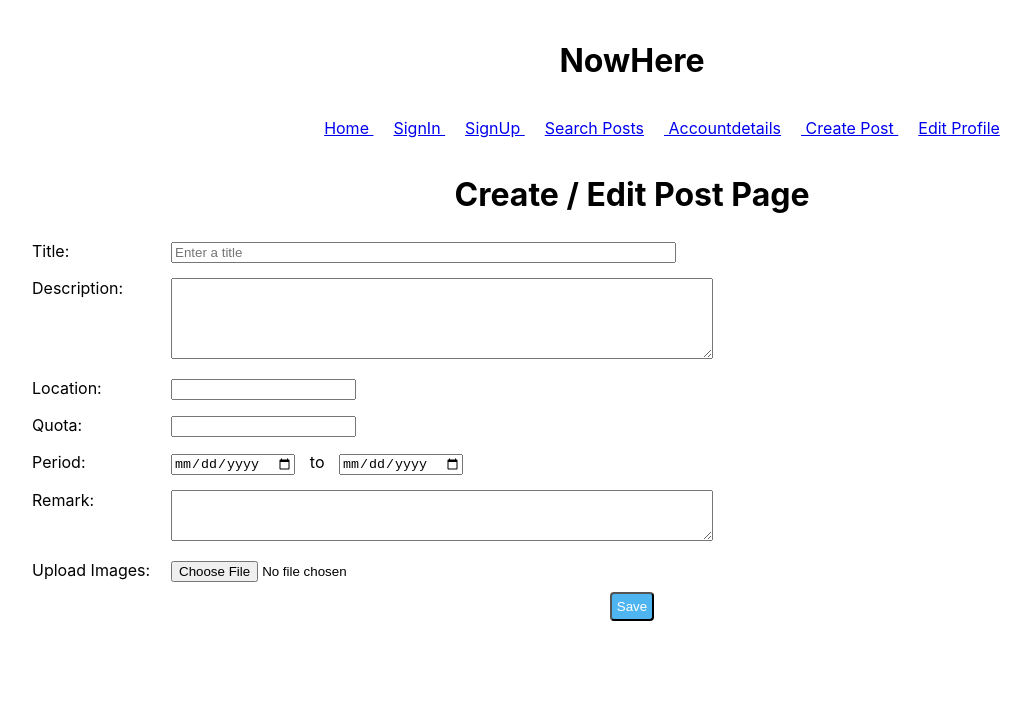
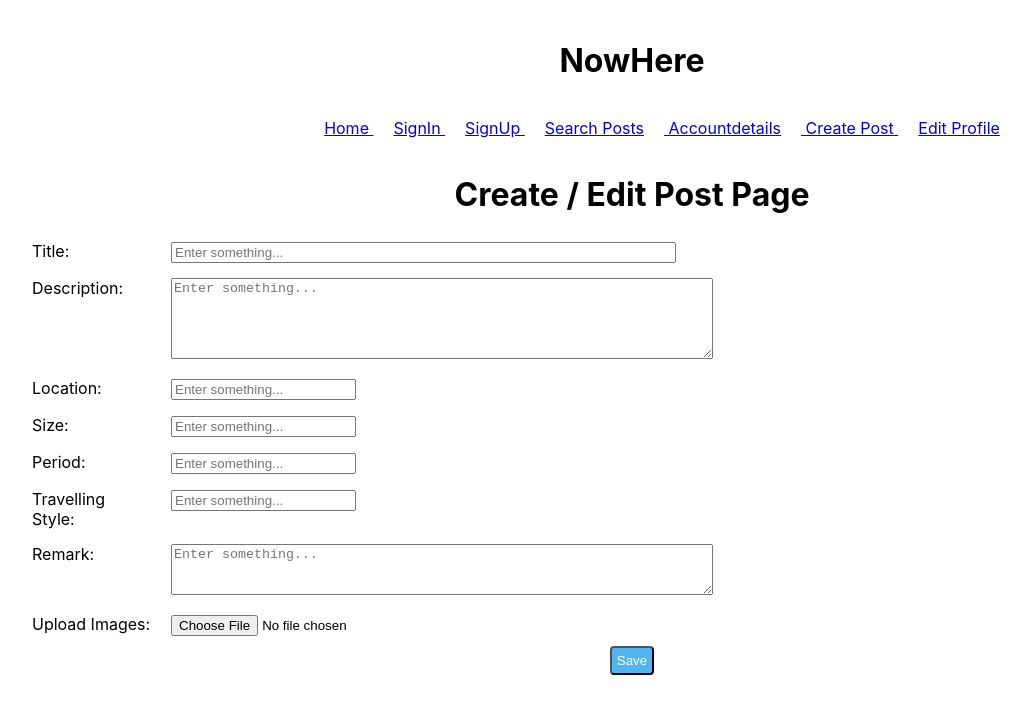
Before and after one commit to RyanStark223232/CSCI3100_MobileCloudProject, a React (Create React App) app in the folder nowhere/: page /createpost in a window 1280 px wide. Shown: the top 714 px of the page, without its empty margins (8-1039 px from the left). Built offline with nearby package versions, Linux system fonts and the light colour scheme.

Commit message:
Updated CreatePost.js

```diff
--- a/nowhere/src/CreatePost.js
+++ b/nowhere/src/CreatePost.js
@@ -35,27 +35,31 @@ class CreatePost extends React.Component {
                 </h1>
                 <div className="wrapper">
                   <div className="left-item"><span>Title:</span></div>
-                  <div className="right-item"><input size="60" type="text" placeholder="Enter a title"></input></div>
+                  <div className="right-item"><input size="60" type="text" placeholder="Enter something..."></input></div>
                 </div>
                 <div className="wrapper">
                   <div className="left-item"><span>Description:</span></div>
-                  <div className="right-item"><textarea rows="5"></textarea></div>
+                  <div className="right-item"><textarea rows="5" placeholder="Enter something..."></textarea></div>
                 </div>
                 <div className="wrapper">
                   <div className="left-item"><span>Location:</span></div>
-                  <div className="right-item"><input type="text"></input></div>
+                  <div className="right-item"><input type="text" placeholder="Enter something..."></input></div>
                 </div>
                 <div className="wrapper">
-                  <div className="left-item"><span>Quota:</span></div>
-                  <div className="right-item"><input type="text"></input></div>
+                  <div className="left-item"><span>Size:</span></div>
+                  <div className="right-item"><input type="text" placeholder="Enter something..."></input></div>
                 </div>
                 <div className="wrapper">
                   <div className="left-item"><span>Period:</span></div>
-                  <div className="right-item"><input type="date"></input> to <input type="date"></input></div>
+                  <div className="right-item"><input type="text" placeholder="Enter something..."></input></div>
+                </div>
+                <div className="wrapper">
+                  <div className="left-item"><span>Travelling Style:</span></div>
+                  <div className="right-item"><input type="text" placeholder="Enter something..."></input></div>
                 </div>
                 <div className="wrapper">
                   <div className="left-item"><span>Remark:</span></div>
-                  <div className="right-item"><textarea rows="3"></textarea></div>
+                  <div className="right-item"><textarea rows="3" placeholder="Enter something..."></textarea></div>
                 </div>
                 <div className="wrapper">
                   <div className="left-item">Upload Images:</div>
```
